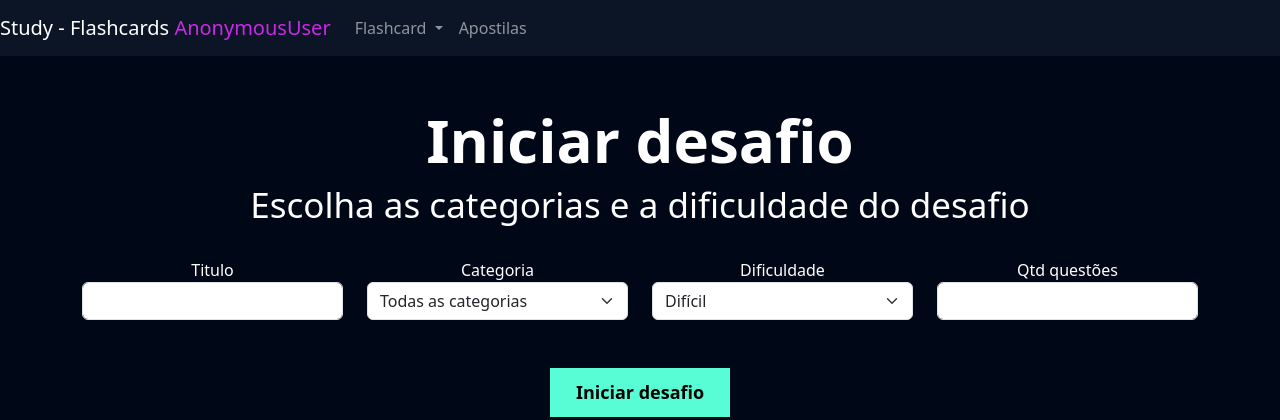
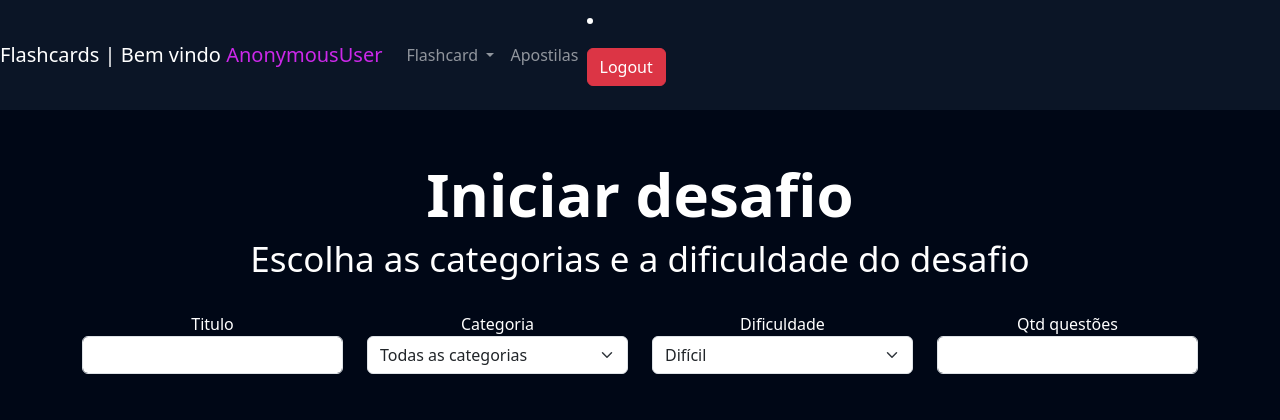
Before and after one commit to cristianosch/FlashCards, a Django app: page /flashcard/iniciar_desafio/ in a window 1280 px wide. Shown: the top 420 px of the page. Run offline with Django 4.2, Linux system fonts and the light colour scheme; data that the repository does not hold is empty; some libraries are stand-ins or nearby versions.

Commit message:
logout adicionado

```diff
--- a/usuarios/templates/patials/header.html
+++ b/usuarios/templates/patials/header.html
@@ -1,5 +1,5 @@
 <nav style="background-color: var(--main-color)" class="navbar navbar-expand-lg navbar-dark">
-    <a class="navbar-brand" href="/">Study - Flashcards <span>{{user}}</span></a>
+    <a class="navbar-brand" href="/">Flashcards | Bem vindo <span>{{user}}</span></a>
     <button class="navbar-toggler" type="button" data-toggle="collapse" data-target="#navbarNav" aria-controls="navbarNav" aria-expanded="false" aria-label="Toggle navigation">
       <span class="navbar-toggler-icon"></span>
     </button>
@@ -19,6 +19,9 @@
           <a class="nav-link" href="{% url 'adicionar_apostilas' %}">Apostilas</a>
         </li>
       </ul>
+      <li class="nav-item">
+          <a class="nav-link" href="{% url 'logout' %}"><button class="btn btn-danger ml-5 my-3">Logout</button></a>
+        </li>
     </div>
   </nav>
 
--- a/usuarios/urls.py
+++ b/usuarios/urls.py
@@ -6,5 +6,4 @@ urlpatterns = [
  path('cadastro/', views.cadastro, name='cadastro'),
  path('login/', views.login, name='login'),
  path('logout/', views.logout, name='logout'),
-
 ]
--- a/usuarios/views.py
+++ b/usuarios/views.py
@@ -27,8 +27,9 @@ def login(request):
 
 
 def logout(request):
-    auth.logout(request)
-    return redirect('/usuarios/login')
+    if request.method == "GET":
+        auth.logout(request)
+        return redirect('/usuarios/logout')
 
 
 def cadastro(request):
```
Also changed, not shown: usuarios/templates/logout.html (added, +23 -0 lines).
